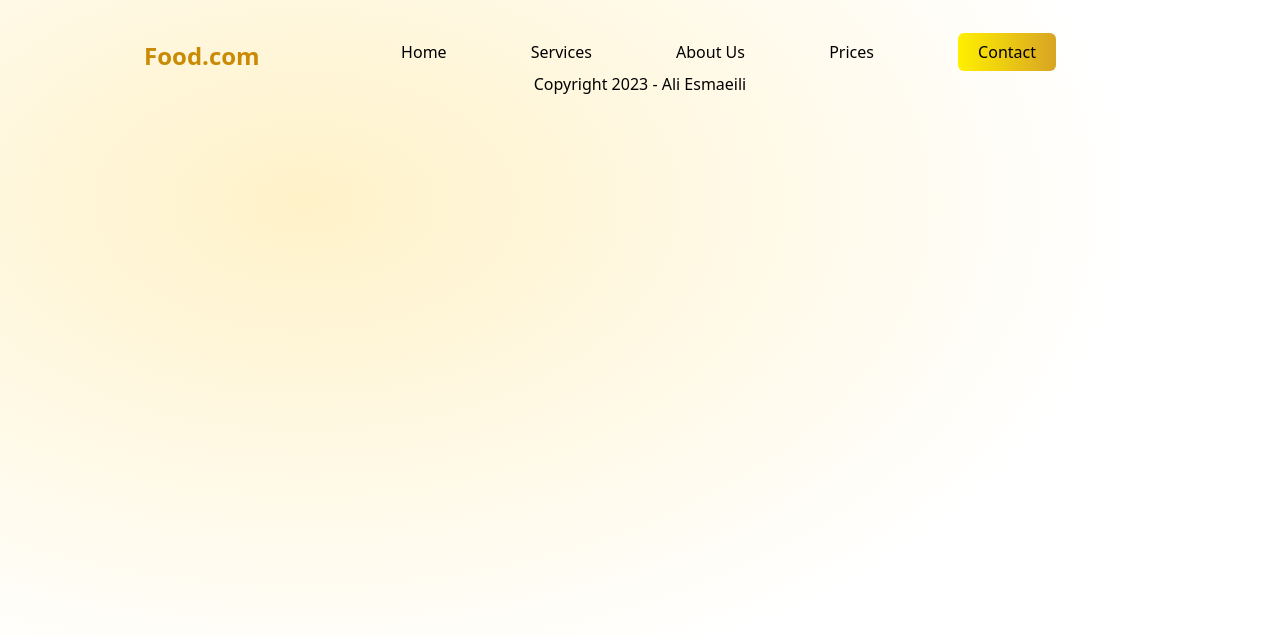
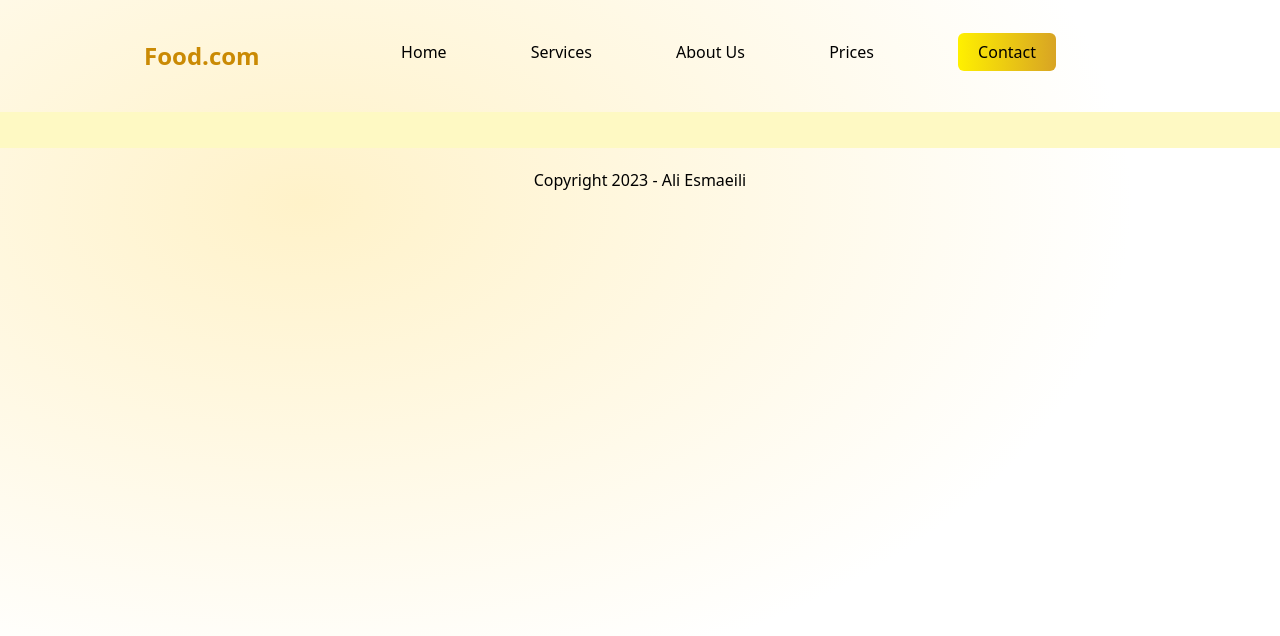
Before and after one commit to realxoman/Landing-hero-for-food, a website: page src/html/index.html in a window 1280 px wide. Drawn offline with Linux system fonts and the light colour scheme.

Commit message:
update some styles

```diff
--- a/src/html/index.html
+++ b/src/html/index.html
@@ -10,8 +10,7 @@
     <link rel="stylesheet" href="/assets/css/style.css">
 </head>
 <body>
-    <div class="container py-10">
-        <header class="flex justify-between">
+    <header class="container py-10 flex justify-between">
         <a href="https://food.com" target="_blank" rel="noopener noreferrer" class="text-yellow-600 text-2xl font-semibold">Food.com</a>
         <nav class="font-medium">
             <a href="#">Home</a>
@@ -25,10 +24,9 @@
     <section id="hero">
 
     </section>
-        <section id="logos">
+    <section id="logos" class="bg-yellow-100 w-full h-9 ">
 
     </section>
-        <footer class="text-center">Copyright 2023 - Ali Esmaeili</footer>
-    </div>
+    <footer class="text-center pt-5">Copyright 2023 - Ali Esmaeili</footer>
 </body>
 </html>
```
Also changed, not shown: assets/css/output.css. Lines whose indentation alone changed are shown as unchanged.
